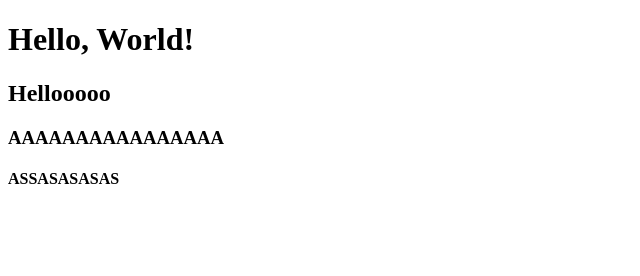
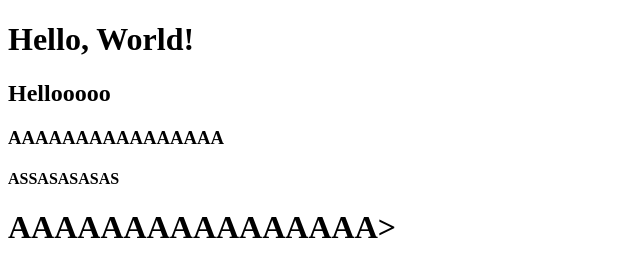
Before and after one commit to D4vid-SN/Test_, a plain HTML site: page index.html in a window 1280 px wide. Shown: the whole page, without its empty margins (0-640 px from the left). Drawn offline with Linux system fonts and the light colour scheme.

Commit message:
85ybuyrur trs

```diff
--- a/index.html
+++ b/index.html
@@ -10,5 +10,6 @@
     <h2>Hellooooo</h2>
     <h3>AAAAAAAAAAAAAAAA</h3>
     <h4>ASSASASASAS</h4>
+    <h1>AAAAAAAAAAAAAAAA>
 </body>
 </html>
```
